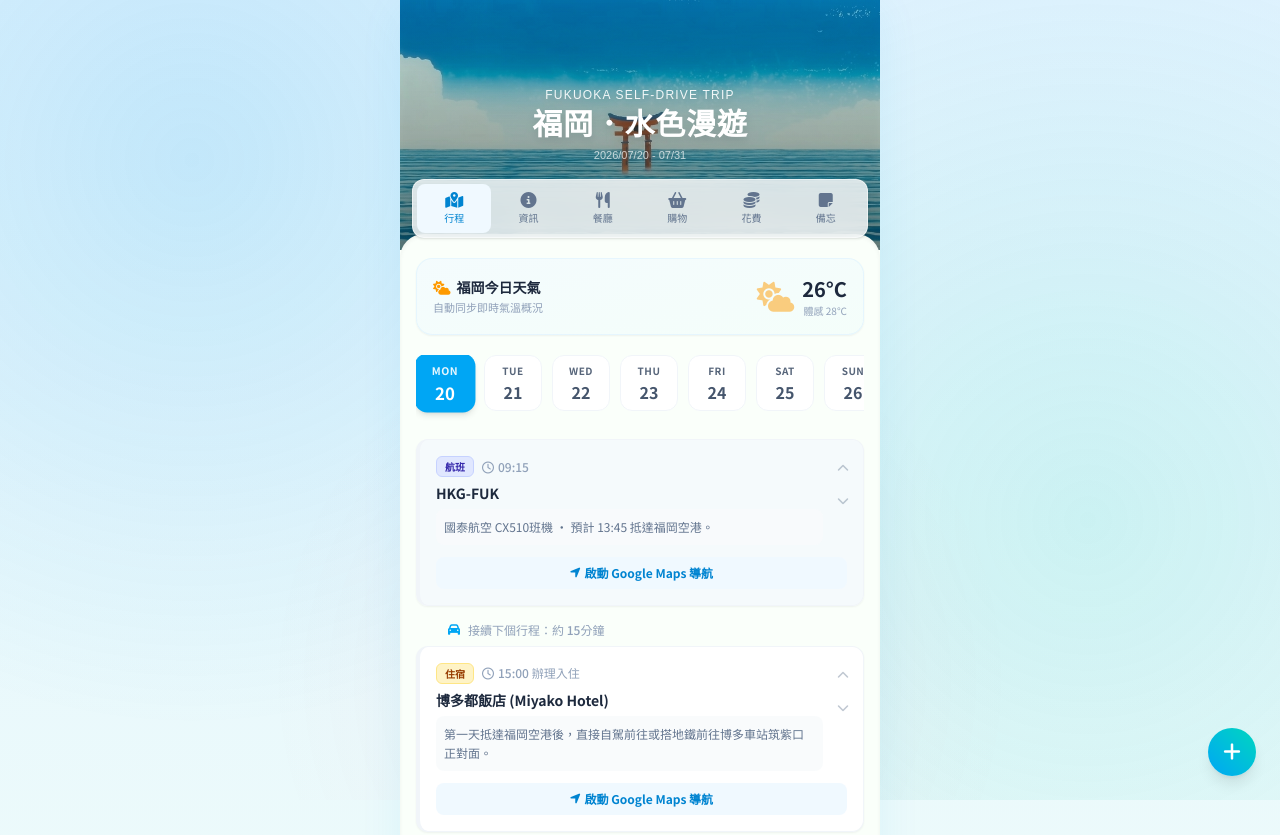
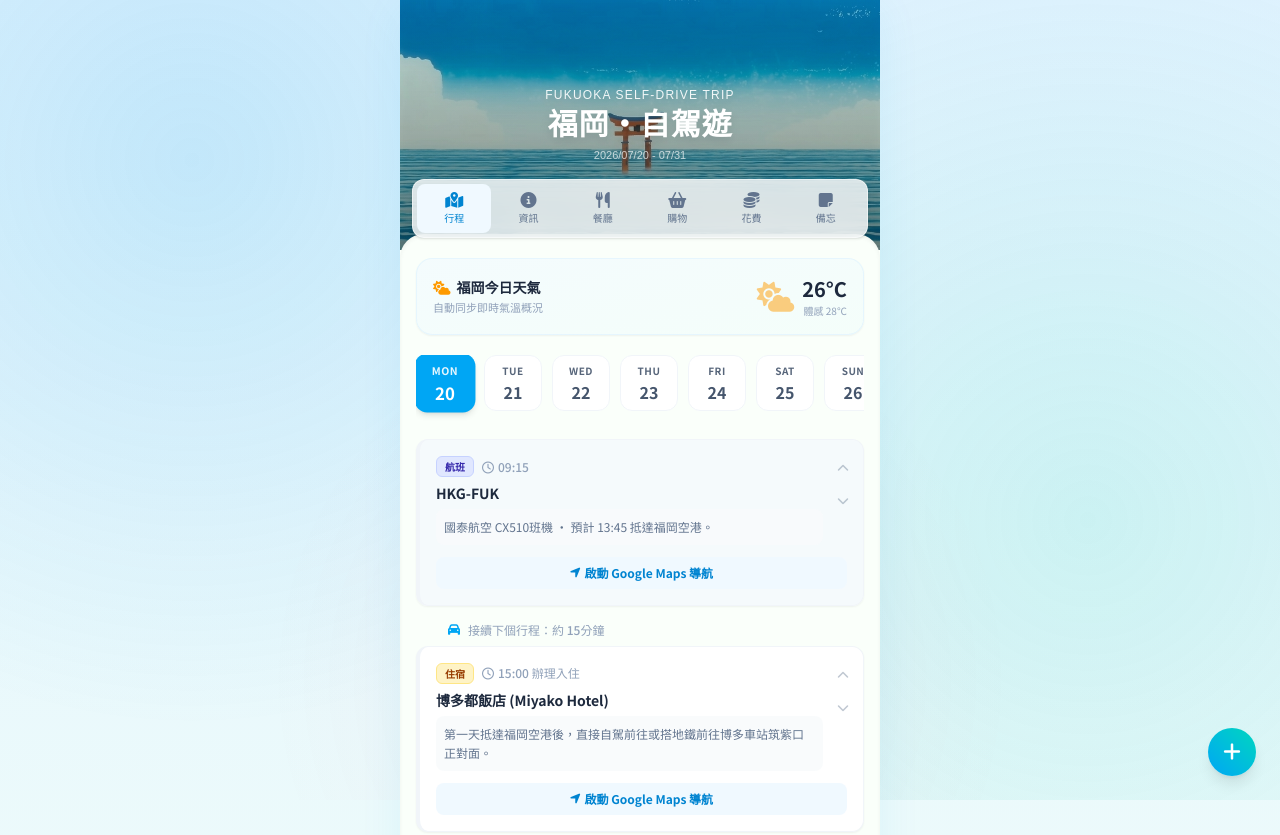
Before and after one commit to kkwwwwkk/My-Travel-App, a plain HTML site: page index.html in a window 1280 px wide. Shown: the top 835 px of the page. Drawn offline with nearby package versions, Linux system fonts and the light colour scheme; a web font is replaced by a local one.

Commit message:
index.html

```diff
--- a/index.html
+++ b/index.html
@@ -55,7 +55,7 @@
             <div class="absolute inset-0 flex flex-col justify-center items-center text-white drop-shadow-lg text-center px-4"
                  style="font-family: 'Yomogi', sans-serif; background: linear-gradient(to bottom, rgba(14, 165, 233, 0.2), rgba(0,0,0,0.4));">
                 <p class="text-xs opacity-90 tracking-widest uppercase mb-1">Fukuoka Self-Drive Trip</p>
-                <h1 class="text-3xl font-bold tracking-wide">福岡．水色漫遊</h1>
+                <h1 class="text-3xl font-bold tracking-wide">福岡・自駕遊</h1>
                 <p class="text-[11px] opacity-70 mt-1">2026/07/20 - 07/31</p>
             </div>
 
```
